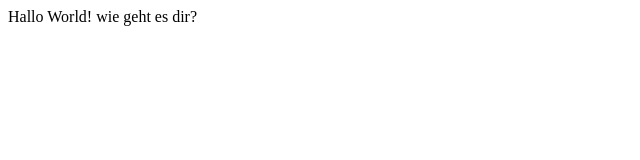
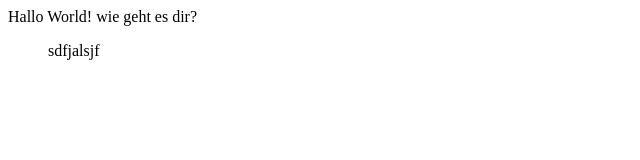
Before and after one commit to moritx/Test_git, a plain HTML site: page index.html in a window 1280 px wide. Shown: the full height of the page, 0-640 px from the left. Drawn offline with Linux system fonts and the light colour scheme.

Commit message:
add file

```diff
--- a/index.html
+++ b/index.html
@@ -8,6 +8,9 @@
     <p>Hallo World! wie geht es dir?</p>
     <ul>
       <p><p><section>
+        <section>
+          <span>sdfjalsjf</span>
+        </section>
         <div class="">
     </ul>
   </body>
```
Also changed, not shown: hallo.html (added).
